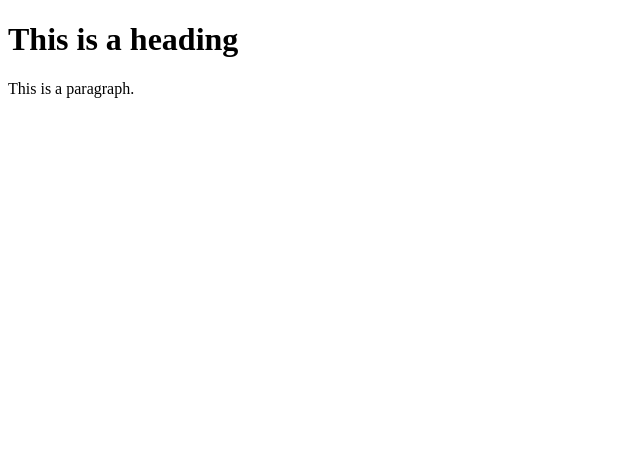
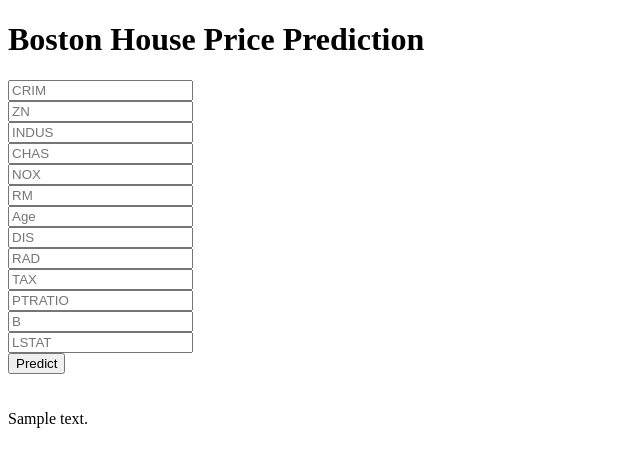
Before and after one commit to Manpreeth07/Linear-regression-boston-price-prediction-, a Flask app: template templates/home.html in a window 1280 px wide. Shown: the top 467 px of the page, without its empty margins (0-640 px from the left). Run offline with Flask 3, Linux system fonts and the light colour scheme; the template is opened without the code that fills it: most values are stand-ins (such as "Sample title", 1, 10 or a date in 2020); parts of the project's set-up code (start-up, migrations or seed data) failed here and were passed over.

Commit message:
web app is done

```diff
--- a/app.py
+++ b/app.py
@@ -27,5 +27,16 @@ def predict_api():
     return jsonify(output[0])
 
 
+@app.route("/predict", methods=["POST"])
+def predict():
+    data = [float(x) for x in request.form.values()]
+    final_input = scalar.transform(np.array(data).reshape(1, -1))
+    print(final_input)
+    output = regmodel.predict(final_input)[0]
+    return render_template(
+        "home.html", prediction_text="The house price prediction is {}".format(output)
+    )
+
+
 if __name__ == "__main__":
     app.run(debug=True)
--- a/templates/home.html
+++ b/templates/home.html
@@ -1,12 +1,48 @@
 <!DOCTYPE html>
-<html lang="en">
+<html >
+
 <head>
-  <title>Title of the document</title>
+  <meta charset="UTF-8">
+  <title>ML API</title>
+  <link href='https://fonts.googleapis.com/css?family=Pacifico' rel='stylesheet' type='text/css'>
+<link href='https://fonts.googleapis.com/css?family=Arimo' rel='stylesheet' type='text/css'>
+<link href='https://fonts.googleapis.com/css?family=Hind:300' rel='stylesheet' type='text/css'>
+<link href='https://fonts.googleapis.com/css?family=Open+Sans+Condensed:300' rel='stylesheet' type='text/css'>
+
+
 </head>
+
 <body>
+ <div class="login">
+	<h1>Boston House Price Prediction</h1>
 
-<h1>This is a heading</h1>
-<p>This is a paragraph.</p>
+     <!-- Main Input For Receiving Query to our ML -->
+    <form action="{{ url_for('predict')}}"method="post">
+      <input type="text" name="CRIM" placeholder="CRIM" required="required" /><br>
+    	<input type="text" name="ZN" placeholder="ZN" required="required" /><br>
+        <input type="text" name="INDUS" placeholder="INDUS" required="required" /><br>
+        <input type="text" name="CHAS" placeholder="CHAS" required="required" /><br>
+        <input type="text" name="NOX" placeholder="NOX" required="required" /><br>
+        <input type="text" name="RM" placeholder="RM" required="required" /><br>
+        <input type="text" name="Age" placeholder="Age" required="required" /><br>
+        <input type="text" name="DIS" placeholder="DIS" required="required" /><br>
+        <input type="text" name="RAD" placeholder="RAD" required="required" /><br>
+        <input type="text" name="TAX" placeholder="TAX" required="required" /><br>
+        <input type="text" name="PTRATIO" placeholder="PTRATIO" required="required" /><br>
+        <input type="text" name="B" placeholder="B" required="required" /><br>
+        <input type="text" name="LSTAT" placeholder="LSTAT" required="required" /><br>
+
+
+
+        <button type="submit" class="btn btn-primary btn-block btn-large">Predict</button>
+    </form>
+
+   <br>
+   <br>
+
+
+ </div>
+ {{prediction_text}}
 
 </body>
 </html>
```
